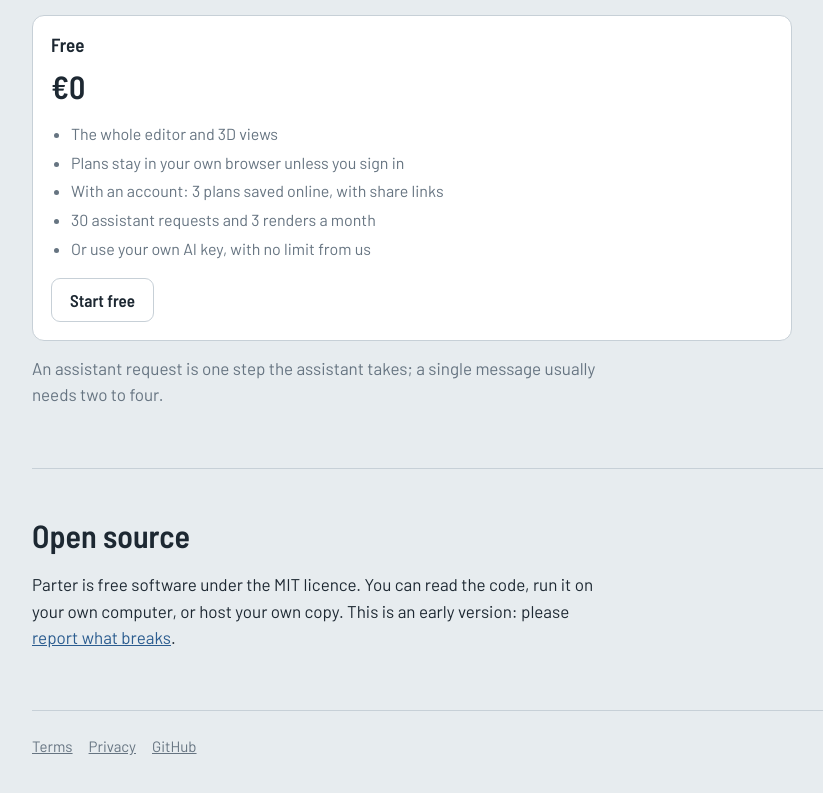
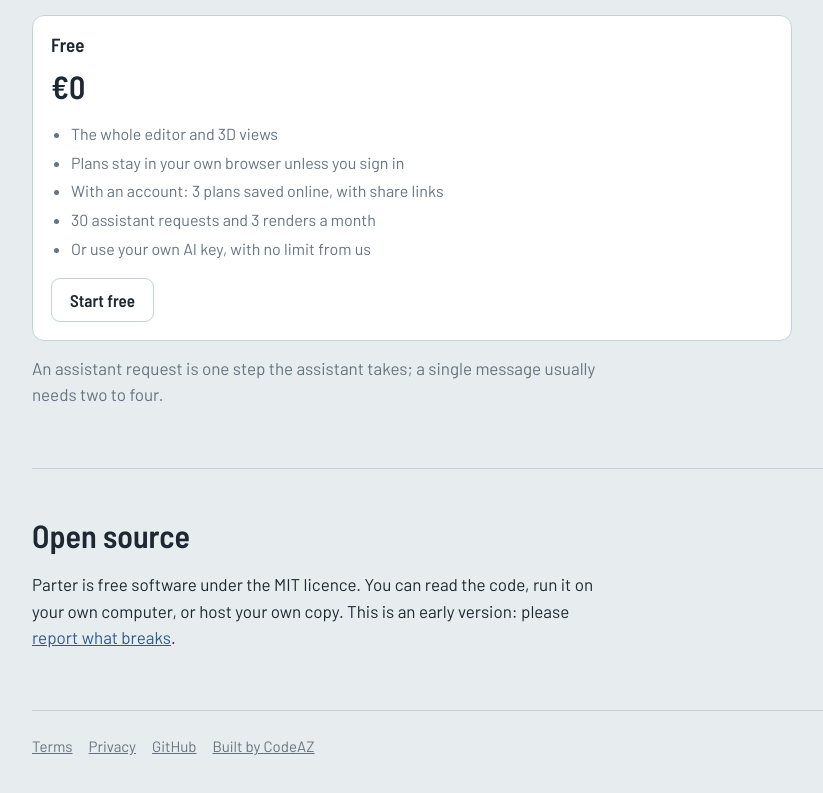
Before and after one commit to codeaz-org/parter, a website: page public/index.html in a window 1280 px wide. Shown: the part 1647-2440 px from the top of the page, without its empty margins (88-911 px from the left). Drawn offline with Linux system fonts and the light colour scheme; no server answers.

Commit message:
Credit CodeAZ in the footer
Co-Authored-By: Claude Fable 5.2 <noreply@anthropic.com>

```diff
--- a/public/index.html
+++ b/public/index.html
@@ -96,7 +96,7 @@
   </main>
 
   <footer>
-    <a href="terms.html">Terms</a><a href="privacy.html">Privacy</a><a href="https://github.com/codeaz-org/parter">GitHub</a>
+    <a href="terms.html">Terms</a><a href="privacy.html">Privacy</a><a href="https://github.com/codeaz-org/parter">GitHub</a><a href="https://www.codeaz.org/">Built by CodeAZ</a>
   </footer>
 </div>
 
```
